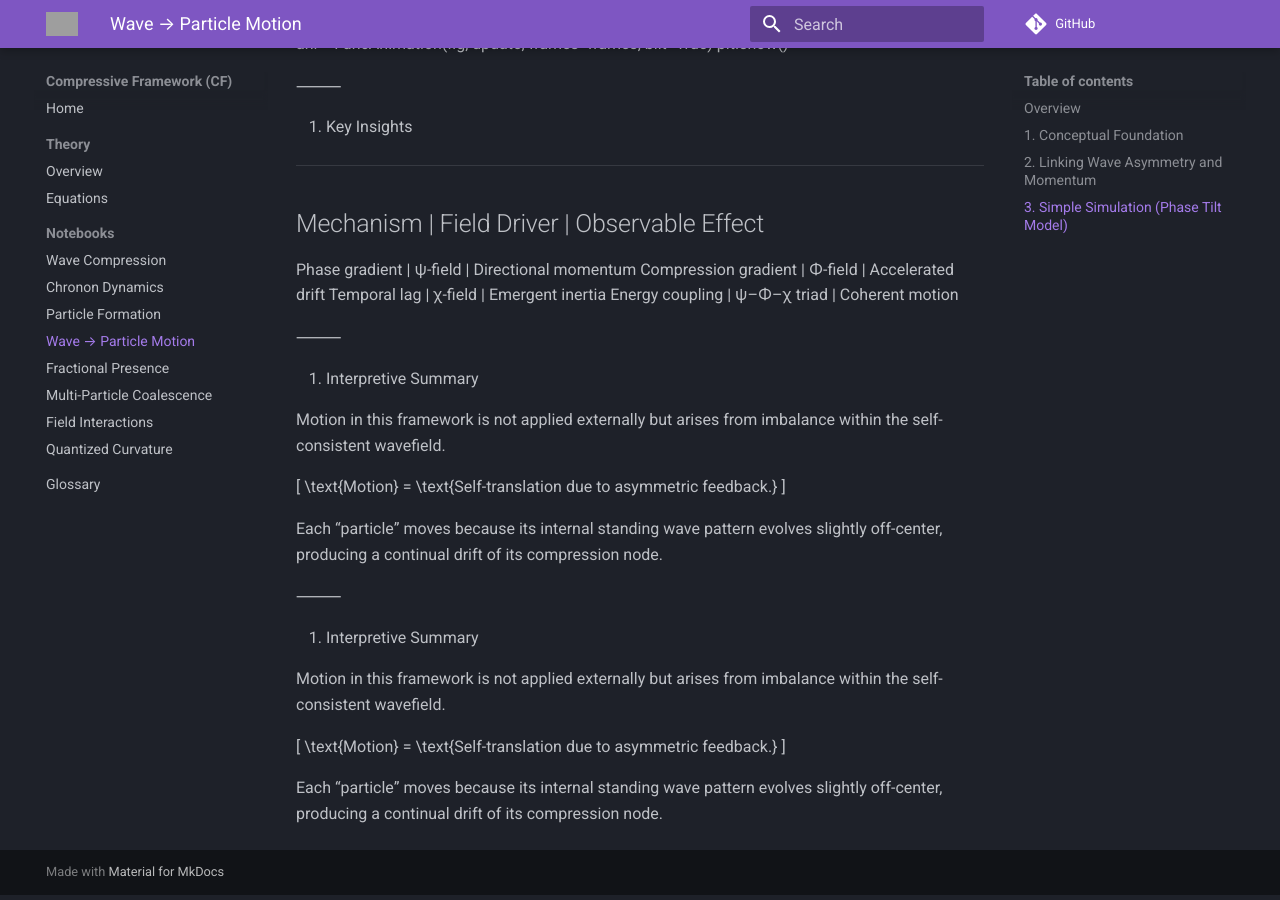
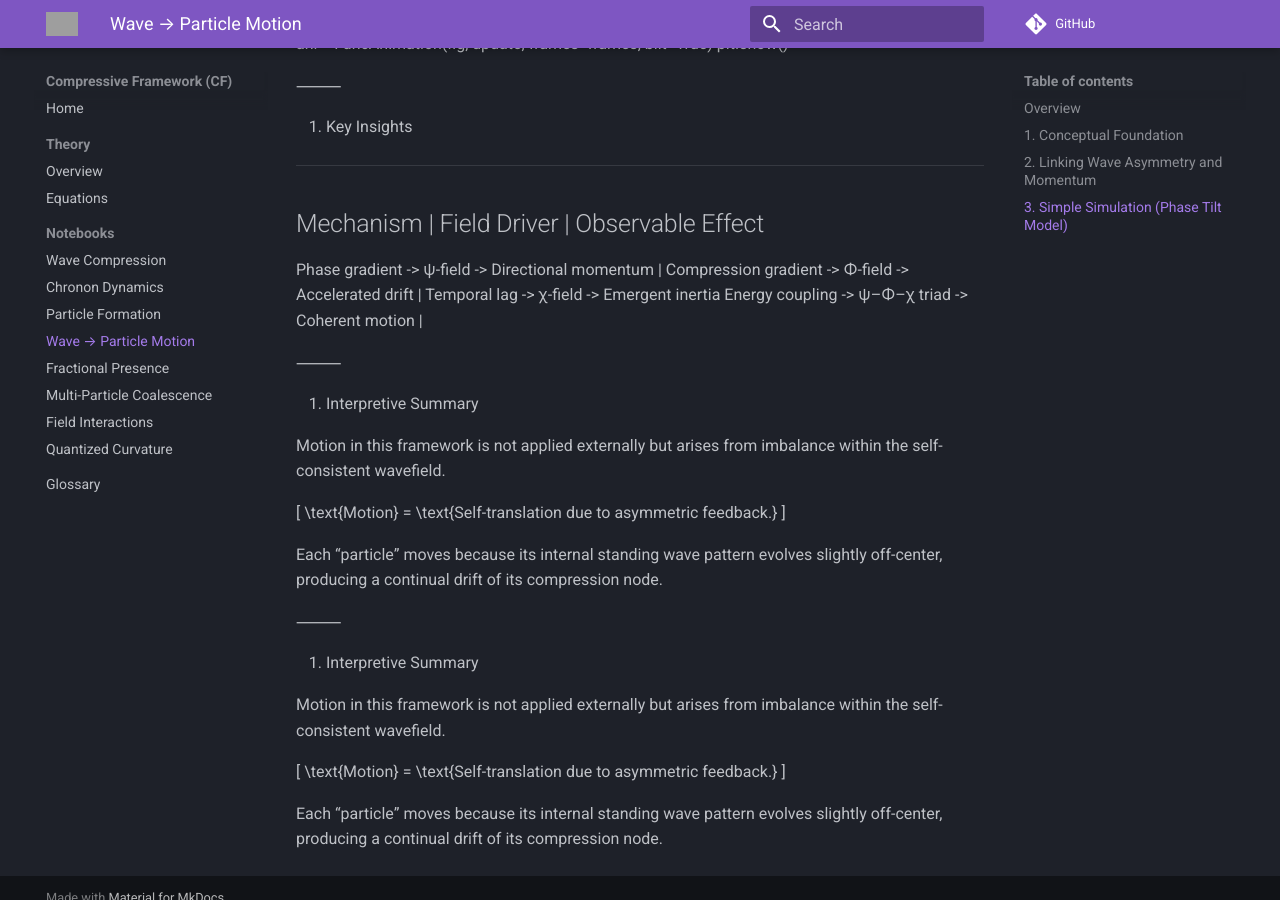
Before and after one commit to mamaofthree579-ship-it/compressive-framework, an MkDocs documentation site: the page built from docs/notebooks/04_wave_to_particle_motion.md, in a window 1280 px wide and 900 px high, scrolled down 2370 px. Built offline with MkDocs 1.6.1 and Material for MkDocs 9.7.7, drawn with Linux system fonts in a browser that asks for light colours; comment, search, counter and statistics services are not loaded; grey boxes are pictures that could not be loaded.

```diff
--- a/docs/notebooks/04_wave_to_particle_motion.md
+++ b/docs/notebooks/04_wave_to_particle_motion.md
@@ -114,13 +114,13 @@ plt.show()
 ⸻
 
 6. Key Insights
- -------------------------------------------
+ -------------------------------------
 Mechanism | Field Driver | Observable Effect
---------------------------------------------
-Phase gradient | ψ-field | Directional momentum
-Compression gradient | Φ-field | Accelerated drift
-Temporal lag | χ-field | Emergent inertia
-Energy coupling | ψ–Φ–χ triad | Coherent motion
+--------------------------------------
+Phase gradient -> ψ-field -> Directional momentum |
+Compression gradient -> Φ-field -> Accelerated drift |
+Temporal lag -> χ-field -> Emergent inertia
+Energy coupling -> ψ–Φ–χ triad -> Coherent motion |
 
 
 ⸻
```
